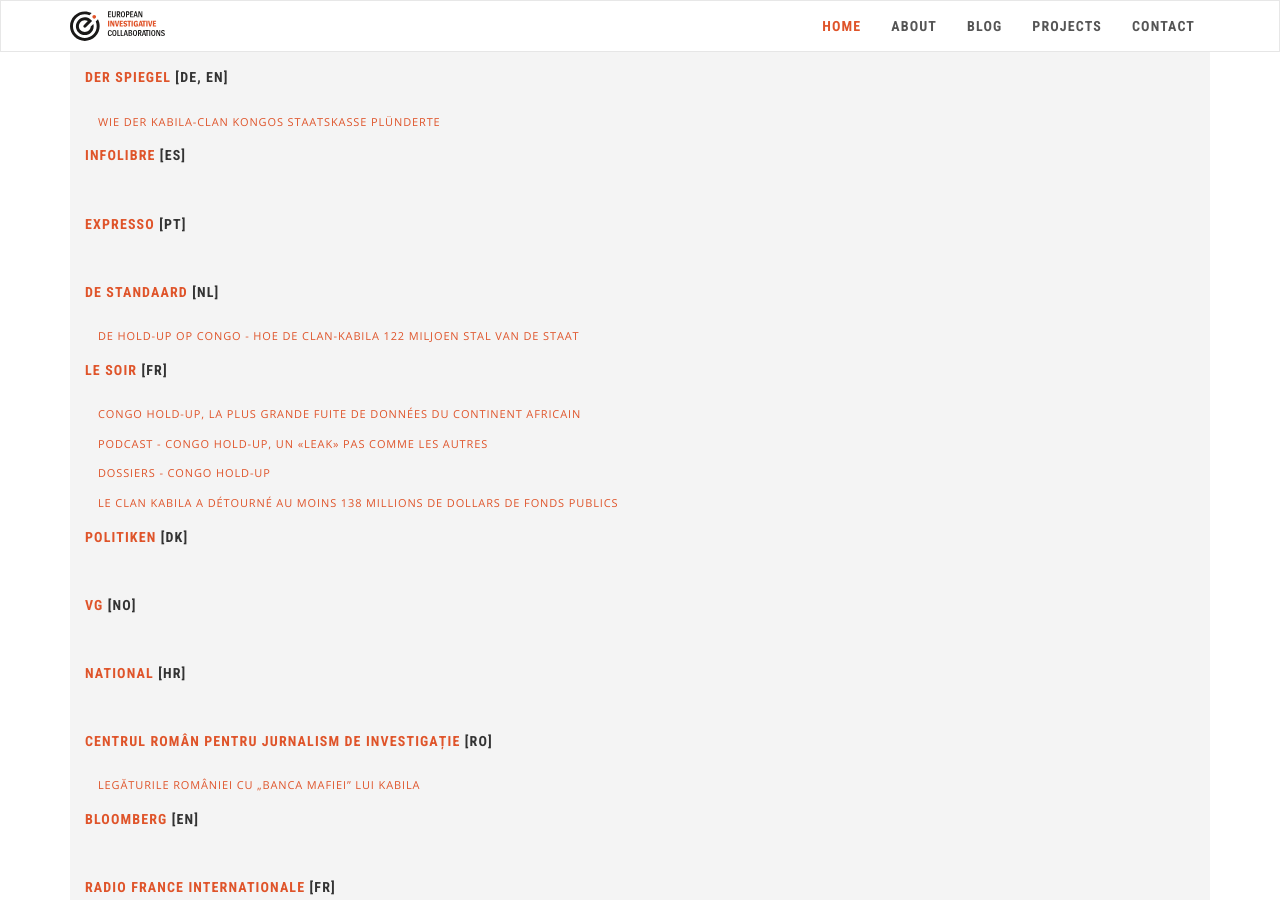
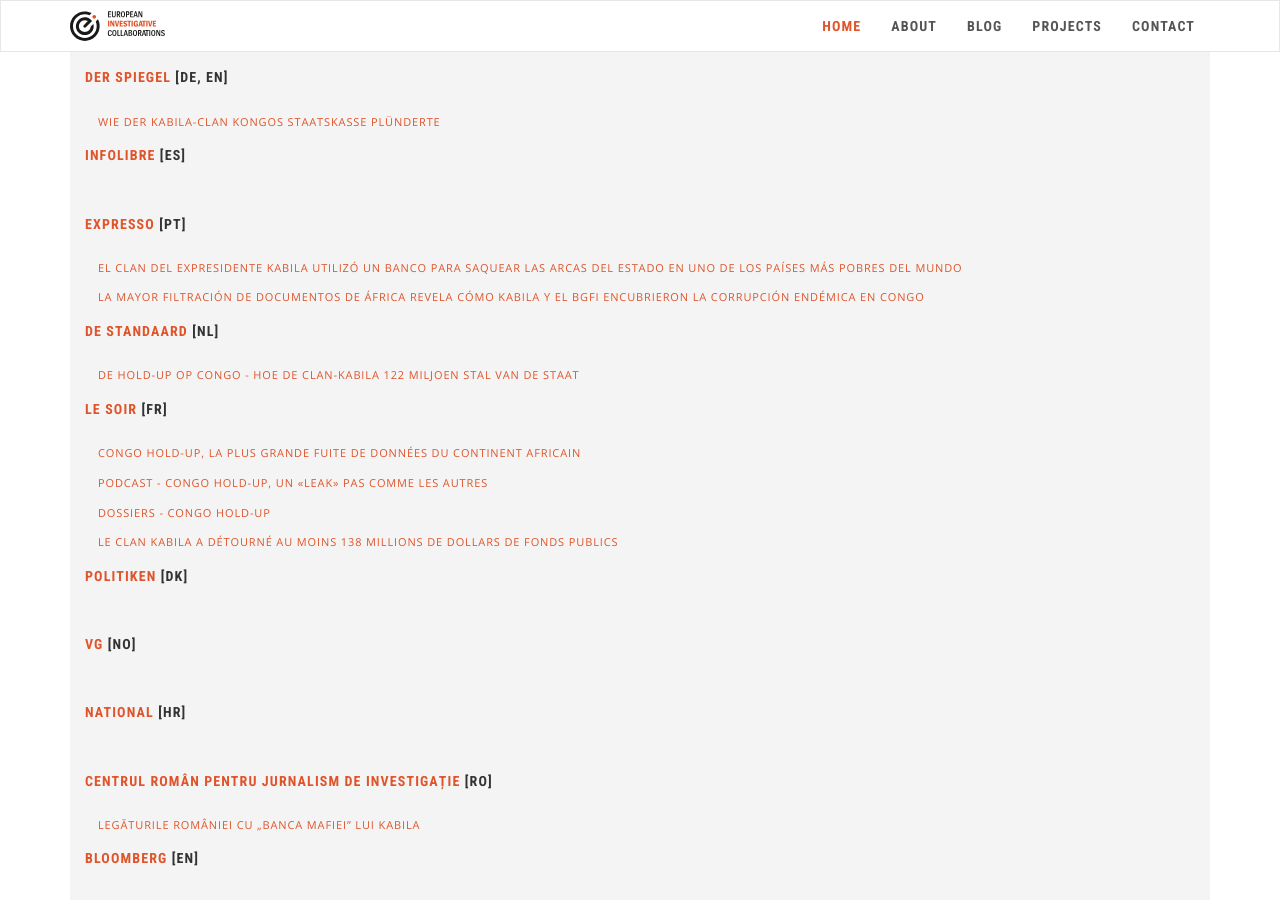
Before and after one commit to eic-network/eic-incubator.github.io, a Jekyll site: the page built from _projects/congo-holdup.md, in a window 1280 px wide and 900 px high, scrolled down 1421 px. Built offline with Jekyll 4.4.1, drawn with Linux system fonts in a browser that asks for light colours; nearby versions of some CDN libraries.

Commit message:
Update congo-holdup.md

```diff
--- a/_projects/congo-holdup.md
+++ b/_projects/congo-holdup.md
@@ -44,8 +44,10 @@ publications:
   url: https://www.infolibre.es/
 - lang: "[PT]"
   links:
-  - name:
-    url:
+  - name: El clan del expresidente Kabila utilizó un banco para saquear las arcas del Estado en uno de los países más pobres del mundo
+    url: https://www.infolibre.es/noticias/lo_mejor_mediapart/2021/11/20/el_clan_del_expresidente_kabila_utilizo_banco_bgfi_para_saquear_140_millones_dolares_fondos_publicos_uno_los_paises_mas_pobres_del_mundo_126902_1044.html
+  - name: La mayor filtración de documentos de África revela cómo Kabila y el BGFI encubrieron la corrupción endémica en Congo
+    url: https://www.infolibre.es/noticias/economia/2021/11/22/la_mayor_filtracion_documentos_financieros_africa_126890_1011.html
   name: Expresso
   url: https://expresso.pt
 - lang: "[NL]"
```
